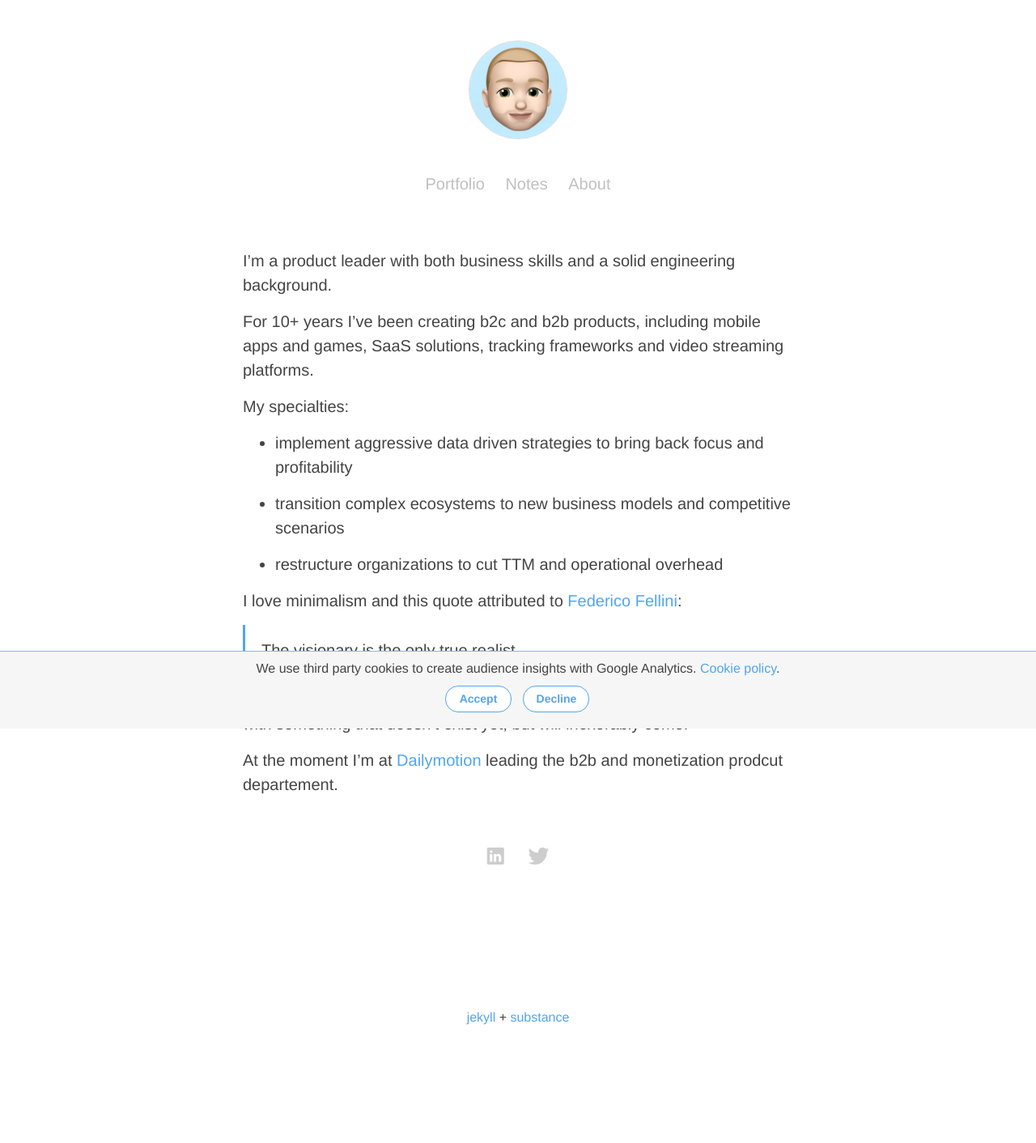
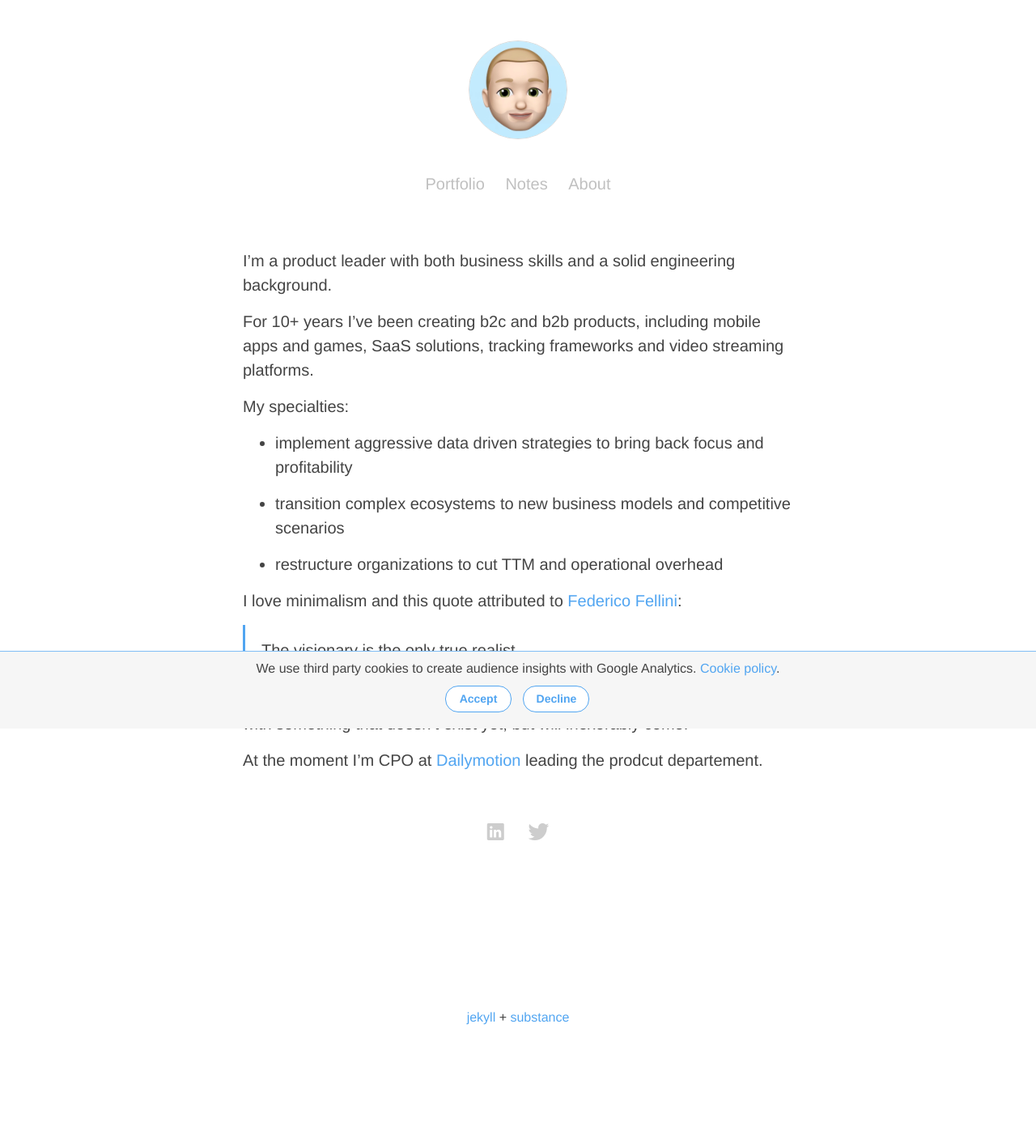
Before and after one commit to paridebroggi/paridebroggi.github.io, a Jekyll site: the page built from about.md, in a window 1280 px wide. Shown: the whole page at 81% size. Built offline with Jekyll 4.4.1, drawn with Linux system fonts in a browser that asks for light colours.

Commit message:
Update about.md

```diff
--- a/about.md
+++ b/about.md
@@ -19,4 +19,4 @@
 
 He said it right: the visionary is the only true realist because he is concerned with something that doesn't exist yet, but will inexorably come.
 
-At the moment I'm at [Dailymotion](https://www.dailymotion.com) leading the b2b and monetization prodcut departement.
+At the moment I'm CPO at [Dailymotion](https://www.dailymotion.com) leading the prodcut departement.
```
